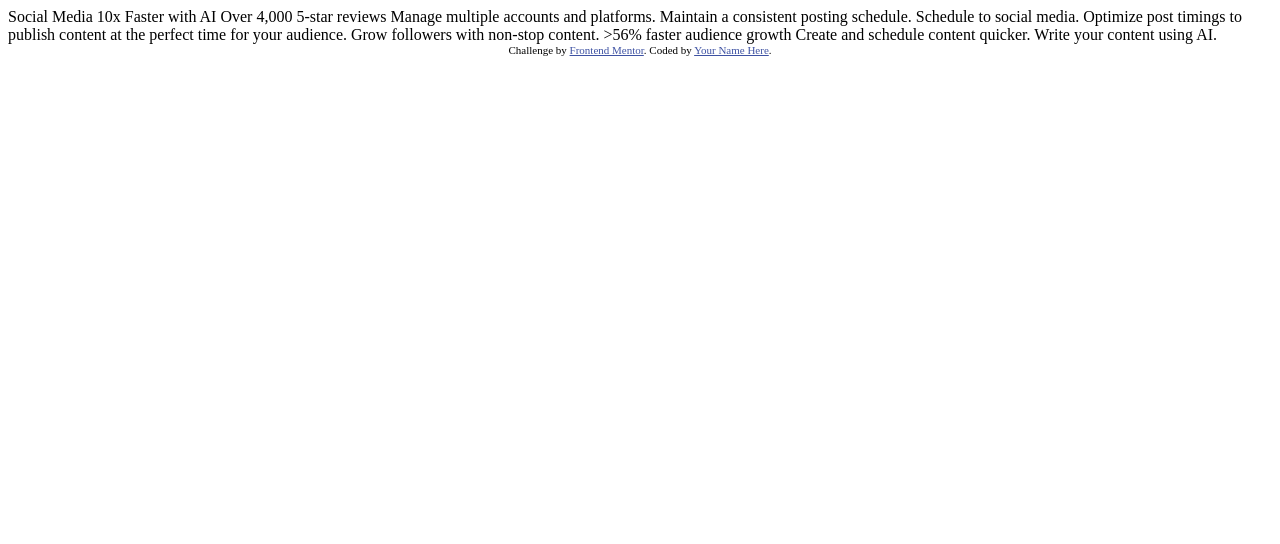
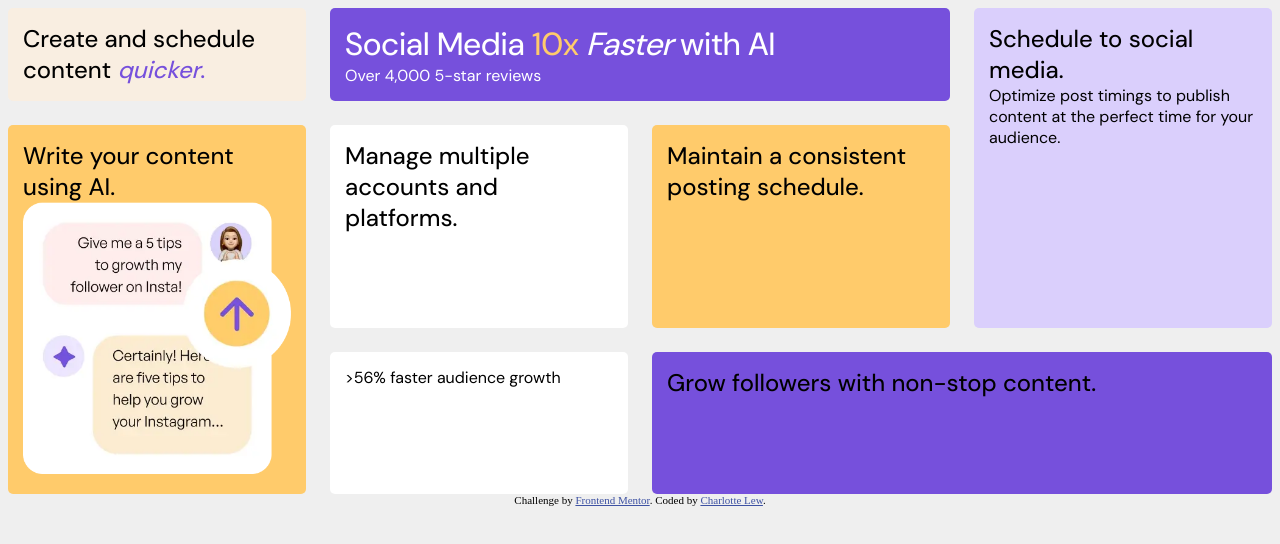
Before and after one commit to clew2027/bento-grid, a plain HTML site: page index.html in a window 1280 px wide. Drawn offline with Linux system fonts and the light colour scheme.

Commit message:
grid layout

```diff
--- a/index.html
+++ b/index.html
@@ -12,31 +12,91 @@
   <style>
     .attribution { font-size: 11px; text-align: center; }
     .attribution a { color: hsl(228, 45%, 44%); }
+
+    @font-face {
+      font-family: dm-sans;
+      src: url(assets/fonts/DMSans-VariableFont_opsz,wght.ttf);
+    }
+
+    body {
+      background-color: rgb(239, 239, 239);
+    }
+
+    .grid-container {
+      display: grid;
+      grid-template-columns: repeat(4, 1fr);
+      gap: 1.5rem
+    }
+
+    .card {
+      font-family: dm-sans;
+      padding: 15px;
+      border-radius: 5px;
+    }
+
+    .bigtext {
+      font-size: x-large;
+      font-weight: 450;
+    }
+
+    #yellow100 {
+      background-color: hsl(31, 66%, 93%);
+    }
+
+    #yellow500 {
+      background-color: hsl(39, 100%, 71%);
+    }
+
+    #purple100 {
+      background-color:hsl(254, 88%, 90%);
+    }
+
+    #purple500 {
+      background-color: hsl(256, 67%, 59%);
+    }
+
+    #white {
+      background-color: hsl(0, 0%, 100%);
+    }
+
+    #black {
+      background-color:  hsl(0, 0%, 7%);
+    }
   </style>
 </head>
 <body>
-
-  Social Media 10x Faster with AI
-  Over 4,000 5-star reviews
-
-  Manage multiple accounts and platforms.
-
-  Maintain a consistent posting schedule.
-
-  Schedule to social media.
-  Optimize post timings to publish content at the perfect time for your audience.
-
-  Grow followers with non-stop content.
-
-  >56% faster audience growth
-
-  Create and schedule content quicker.
-
-  Write your content using AI.
-
+  <div class="grid-container">
+    <div class="card" id="yellow100" style="grid-row: auto;">
+      <div class="bigtext">Create and schedule content <span style="color:hsl(256, 67%, 59%)"><em>quicker</em>.</span></div>
+    </div>
+    <div class="card" id="purple500" style="grid-column: span 2; color: white">
+      <div class="bigtext" style="font-size:xx-large">Social Media <span style="color: hsl(39, 100%, 71%)">10x</span> <em>Faster</em> with AI</div>
+      Over 4,000 5-star reviews
+    </div>
+    <div class="card" id="purple100" style="grid-row: span 2">
+      <div class="bigtext">Schedule to social media.</div>
+      Optimize post timings to publish content at the perfect time for your audience.
+    </div>
+    <div class="card" id="yellow500" style="grid-row: span 2">
+      <div class="bigtext">Write your content using AI.</div>
+      <img src="assets/images/illustration-ai-content.webp" style="width: 100%;">
+    </div>
+    <div class="card" id="white">
+      <div class="bigtext">Manage multiple accounts and platforms.</div>
+    </div>
+    <div class="card" id="yellow500">
+      <div class="bigtext">Maintain a consistent posting schedule.</div>
+    </div>
+    <div class="card" id="white">
+      >56% faster audience growth
+    </div>
+    <div class="card" id="purple500" style="grid-column: span 2">
+      <div class="bigtext">Grow followers with non-stop content.</div>
+    </div>
+  </div>
   <div class="attribution">
     Challenge by <a href="https://www.frontendmentor.io?ref=challenge">Frontend Mentor</a>.
-    Coded by <a href="#">Your Name Here</a>.
+    Coded by <a href="#">Charlotte Lew</a>.
   </div>
 </body>
 </html>
```
